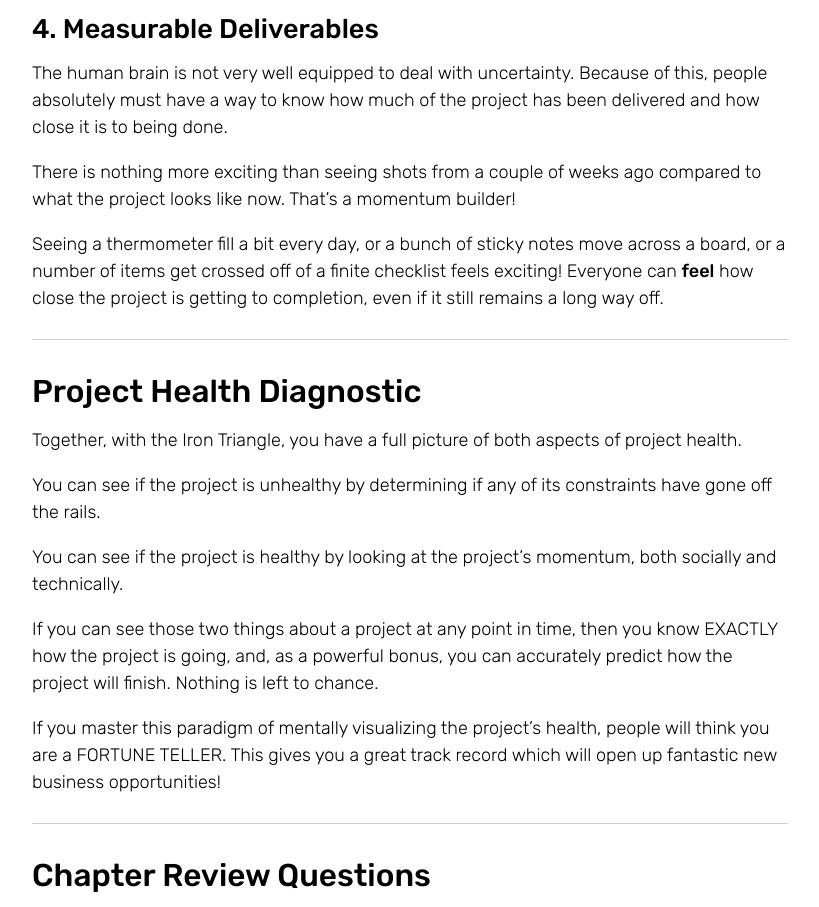
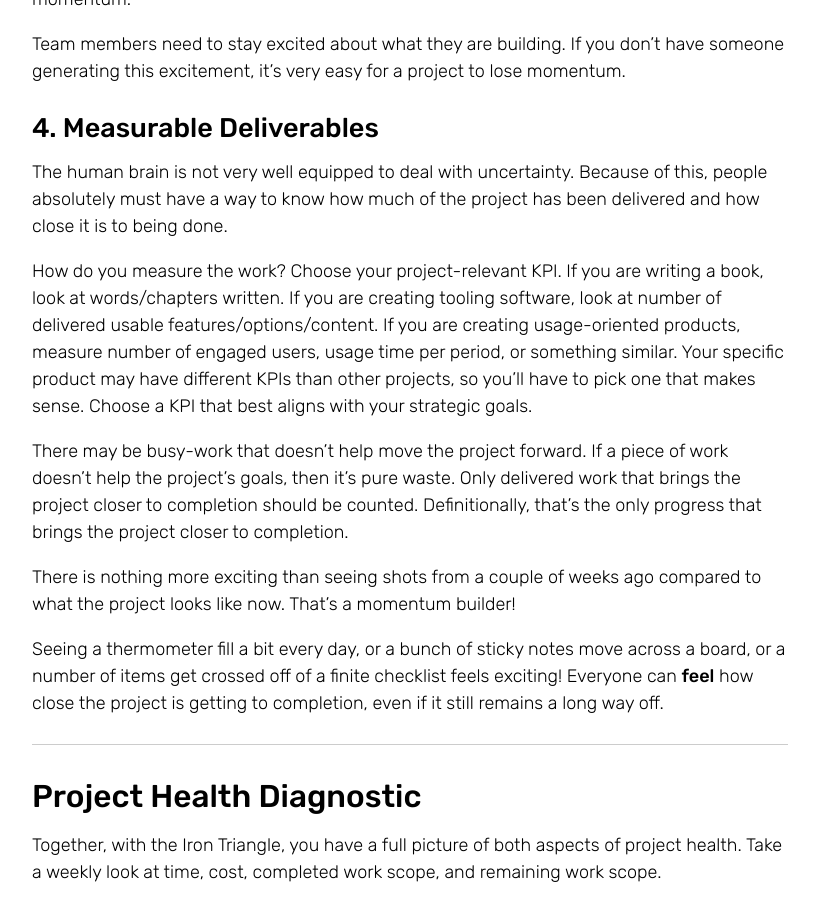
Before and after one commit to SilasReinagel/silasreinagel.github.io, a Jekyll site: the page built from static/delivering/C3_project_momentum.md, in a window 1280 px wide and 1400 px high, scrolled down 3545 px. Shown: the top 907 px of the window, without its empty margins (230-1049 px from the left). Built offline with Jekyll 4.4.1, drawn with Linux system fonts in a browser that asks for light colours; nearby versions of some CDN libraries; our own code applies the rules of GitHub Pages for plain Markdown files; some of the changed text lies outside the part shown.

Commit message:
Project Management Secrets. Added more clarity and explicitness.

```diff
--- a/static/delivering/C3_project_momentum.md
+++ b/static/delivering/C3_project_momentum.md
@@ -12,13 +12,15 @@
 
 ---
 
-## The #1 Best Project Health Metric
+## The #1 Best Project Health Signal
 
 What is the best way to measure the health of a project?
 
 ### **Momentum**
 
-When a project has momentum, it is very healthy.
+When a project has momentum, it is very healthy!
+
+Momentum is the very best health metric, since it's directly linked to the progress made on the project, and the rate of change of that velocity. There are many other metrics that people use, but nothing else is as directly linked to delivering the project as momentum.
 
 What does project momentum look like?
 
@@ -93,6 +95,10 @@
 
 The human brain is not very well equipped to deal with uncertainty. Because of this, people absolutely must have a way to know how much of the project has been delivered and how close it is to being done.
 
+How do you measure the work? Choose your project-relevant KPI. If you are writing a book, look at words/chapters written. If you are creating tooling software, look at number of delivered usable features/options/content. If you are creating usage-oriented products, measure number of engaged users, usage time per period, or something similar. Your specific product may have different KPIs than other projects, so you'll have to pick one that makes sense. Choose a KPI that best aligns with your strategic goals.
+
+There may be busy-work that doesn't help move the project forward. If a piece of work doesn't help the project's goals, then it's pure waste. Only delivered work that brings the project closer to completion should be counted. Definitionally, that's the only progress that brings the project closer to completion.
+
 There is nothing more exciting than seeing shots from a couple of weeks ago compared to what the project looks like now. That's a momentum builder!
 
 Seeing a thermometer fill a bit every day, or a bunch of sticky notes move across a board, or a number of items get crossed off of a finite checklist feels exciting! Everyone can **feel** how close the project is getting to completion, even if it still remains a long way off.
@@ -101,13 +107,15 @@
 
 ## Project Health Diagnostic
 
-Together, with the Iron Triangle, you have a full picture of both aspects of project health.
+Together, with the Iron Triangle, you have a full picture of both aspects of project health. Take a weekly look at time, cost, completed work scope, and remaining work scope.
 
 You can see if the project is unhealthy by determining if any of its constraints have gone off the rails.
 
 You can see if the project is healthy by looking at the project's momentum, both socially and technically.
 
-If you can see those two things about a project at any point in time, then you know EXACTLY how the project is going, and, as a powerful bonus, you can accurately predict how the project will finish. Nothing is left to chance.
+If people are more excited about the project, then you have gained social momentum. If people are less excited about the project, then you have lost social momentum. If more work was completed than in previous periods, then you have gained momentum. If less work was completed than in previous periods, then you have lost momentum. You don't need to apply complex algorithms. It's very simple.
+
+If you can see the constraints and the momentum for a project at any point in time, then you know EXACTLY how the project is going, and, as a powerful bonus, you can accurately predict how the project will finish. Nothing is left to chance.
 
 If you master this paradigm of mentally visualizing the project's health, people will think you are a FORTUNE TELLER. This gives you a great track record which will open up fantastic new business opportunities!
 
--- a/static/delivering/dictionary.txt
+++ b/static/delivering/dictionary.txt
@@ -53,3 +53,6 @@
 Spaulding
 D'Agostino
 Jira
+KPI
+KPIs
+Definitionally
```
Also changed, not shown: static/delivering/01_title.md (+2 -2 lines), static/delivering/C4_project_predictability.md (+13 -1 lines).
